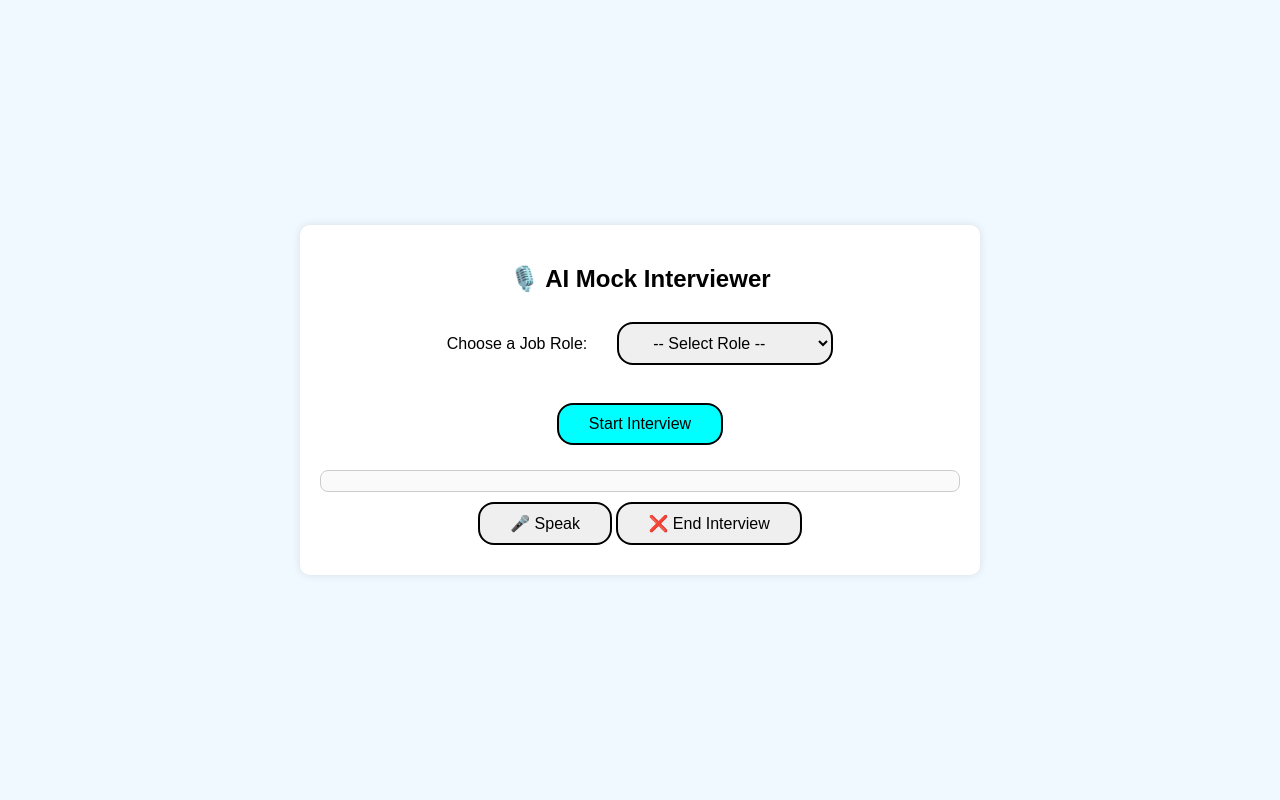
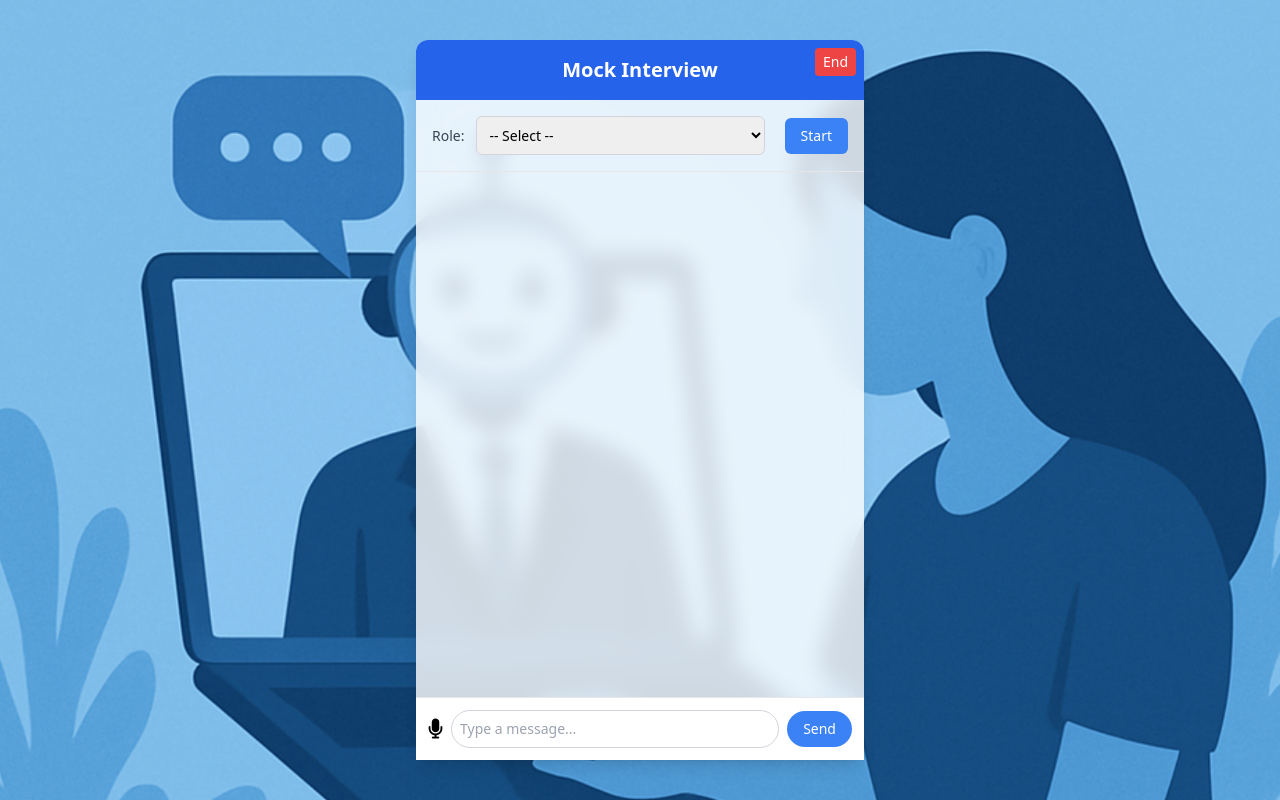
Before and after one commit to yashr4616/AI-Mock-Interview, a Flask app: page / in a window 1280 px wide. Run offline with Flask 3, Linux system fonts and the light colour scheme; some libraries are stand-ins or nearby versions.

Commit message:
frontend

```diff
--- a/templates/mock.html
+++ b/templates/mock.html
@@ -4,108 +4,77 @@
 <head>
     <meta charset="UTF-8">
     <title>AI Mock Interviewer</title>
+    <!-- Tailwind CSS CDN -->
+    <script src="https://cdn.tailwindcss.com"></script>
+    <link rel="stylesheet" href="https://cdnjs.cloudflare.com/ajax/libs/font-awesome/6.7.2/css/all.min.css" integrity="sha512-Evv84Mr4kqVGRNSgIGL/F/aIDqQb7xQ2vcrdIwxfjThSH8CSR7PBEakCr51Ck+w+/U6swU2Im1vVX0SVk9ABhg==" crossorigin="anonymous" referrerpolicy="no-referrer" />
+
     <style>
         body {
-            font-family: Arial, sans-serif;
-            background: #F0F9FF;
-            margin: 0;
-            padding: 0;
-            text-align: center;
-            display: flex;
-            justify-content: center;
-            align-items: center;
-            height: 100vh;
+            background-image: url("{{ url_for('static', filename='Images/bg.png') }}");
+            background-size: cover;
+            background-position: center;
+            background-repeat: no-repeat;
         }
 
         .container {
-            width: 50%;
-            padding: 20px;
-            background: #fff;
-            box-shadow: 0 0 10px rgba(0, 0, 0, 0.1);
-            border-radius: 10px;
+            backdrop-filter: blur(10px);
         }
-
-        select,
-        button {
-            padding: 10px 30px;
-            margin: 10px 0;
-            font-size: 16px;
-            border: 2px solid;
-            border-radius: 16px;
-        }
-
-        .chat-box {
-            text-align: left;
-            max-height: 400px;
-            overflow-y: auto;
-            padding: 10px;
-            border: 1px solid #ccc;
-            margin-top: 15px;
-            background: #fafafa;
-            border-radius: 8px;
-        }
-
-        .message {
-            margin-bottom: 10px;
-        }
-
-        .user {
-            color: blue;
-            font-weight: bold;
-        }
-
-        .bot {
-            color: green;
-            font-weight: bold;
-        }
-
-        .jobrole{
-            display: flex;
-            justify-content: center;
-            align-items: center;
-            gap:30px;
-        }
-
-        .startbtn{
-            background-color: aqua;
-            color: black;
-        }
-
     </style>
 </head>
 
-<body>
-    <div class="container">
-        <h2>🎙️ AI Mock Interviewer</h2>
+<body class="flex justify-center items-center h-screen bg-gray-200">
 
+    <!-- Mobile Chat Box -->
+    <div class="container bg-white bg-opacity-80 w-full max-w-md h-[90vh] rounded-xl shadow-lg flex flex-col relative">
 
-        <div class="jobrole">
-            <label for="role">Choose a Job Role:</label>
-        <select id="role">
-            <option value="">-- Select Role --</option>
-            <option value="software engineer">Software Engineer</option>
-            <option value="data scientist">Data Scientist</option>
-        </select>
+        <!-- Header -->
+        <div class="p-4 bg-blue-600 rounded-t-xl text-white text-center font-bold text-xl">
+            Mock Interview
         </div>
-        <br>
-        <button onclick="startInterview()" class="startbtn">Start Interview</button>
 
-        <div class="chat-box" id="chatBox"></div>
+        <!-- Role Selector -->
+        <div class="p-4 border-b flex items-center gap-3">
+            <label for="role" class="text-sm font-medium text-gray-700">Role:</label>
+            <select id="role" class="flex-1 p-2 border border-gray-300 rounded-md text-sm">
+                <option value="">-- Select --</option>
+                <option value="software engineer">Software Engineer</option>
+                <option value="data scientist">Data Scientist</option>
+            </select>
+            <button onclick="startInterview()" class="ml-2 bg-blue-500 text-white text-sm px-4 py-2 rounded-md">
+                Start
+            </button>
+        </div>
 
-        <button onclick="startListening()">🎤 Speak</button>
-        <button onclick="sendExit()">❌ End Interview</button>
+        <!-- Chat Area -->
+        <div id="chatBox" class="flex-1 overflow-y-auto p-4 space-y-3">
+            <!-- Messages will be added here -->
+        </div>
+
+        <!-- Input Bar -->
+        <div class="p-3 border-t bg-white flex items-center gap-2">
+            <button onclick="startListening()" class="text-xl"><i class="fa-solid fa-microphone"></i></button>
+            <input id="textInput" type="text" placeholder="Type a message..."
+                class="flex-1 p-2 rounded-full border border-gray-300 text-sm focus:outline-none">
+            <button onclick="sendTypedMessage()" class="bg-blue-500 text-white px-4 py-2 rounded-full text-sm">Send</button>
+
+        </div>
+
+        <!-- End Button -->
+        <div class="absolute top-2 right-2">
+            <button onclick="sendExit()" class="text-sm bg-red-500 text-white px-2 py-1 rounded">End</button>
+        </div>
     </div>
 
+    <!-- JavaScript -->
     <script>
         let recognition;
 
-        // ✅ Cross-browser speech recognition support
         if ('webkitSpeechRecognition' in window) {
             recognition = new webkitSpeechRecognition();
         } else if ('SpeechRecognition' in window) {
             recognition = new SpeechRecognition();
         } else {
-            alert("Sorry, your browser does not support speech recognition.");
+            alert("Speech recognition not supported.");
         }
 
         let isInterviewStarted = false;
@@ -143,13 +112,22 @@
                 });
         }
 
+        function sendTypedMessage() {
+            const input = document.getElementById("textInput");
+            const text = input.value.trim();
+            if (text) {
+                sendMessage(text);
+                input.value = "";
+            }
+        }
+
         function sendExit() {
             sendMessage("exit");
         }
 
         function startListening() {
             if (!recognition) {
-                alert("Speech recognition is not supported in your browser.");
+                alert("Speech recognition not supported.");
                 return;
             }
 
@@ -176,8 +154,21 @@
         function appendMessage(sender, text) {
             const chatBox = document.getElementById("chatBox");
             const msg = document.createElement("div");
-            msg.classList.add("message");
-            msg.innerHTML = `<span class="${sender}">${sender === "user" ? "You" : "Interviewer"}:</span> ${text}`;
+
+            const bubble = document.createElement("div");
+            bubble.classList.add("inline-block", "px-4", "py-2", "rounded-xl", "max-w-[70%]", "text-sm", "break-words");
+
+            if (sender === "user") {
+                msg.classList.add("flex", "justify-end");
+                bubble.classList.add("bg-blue-500", "text-white");
+                bubble.textContent = text;
+            } else {
+                msg.classList.add("flex", "justify-start");
+                bubble.classList.add("bg-gray-200", "text-black");
+                bubble.textContent = text;
+            }
+
+            msg.appendChild(bubble);
             chatBox.appendChild(msg);
             chatBox.scrollTop = chatBox.scrollHeight;
         }
@@ -189,7 +180,6 @@
             speechSynthesis.speak(utter);
         }
     </script>
-
 </body>
 
 </html>
```
Also changed, not shown: static/Images/bg.png (added).
